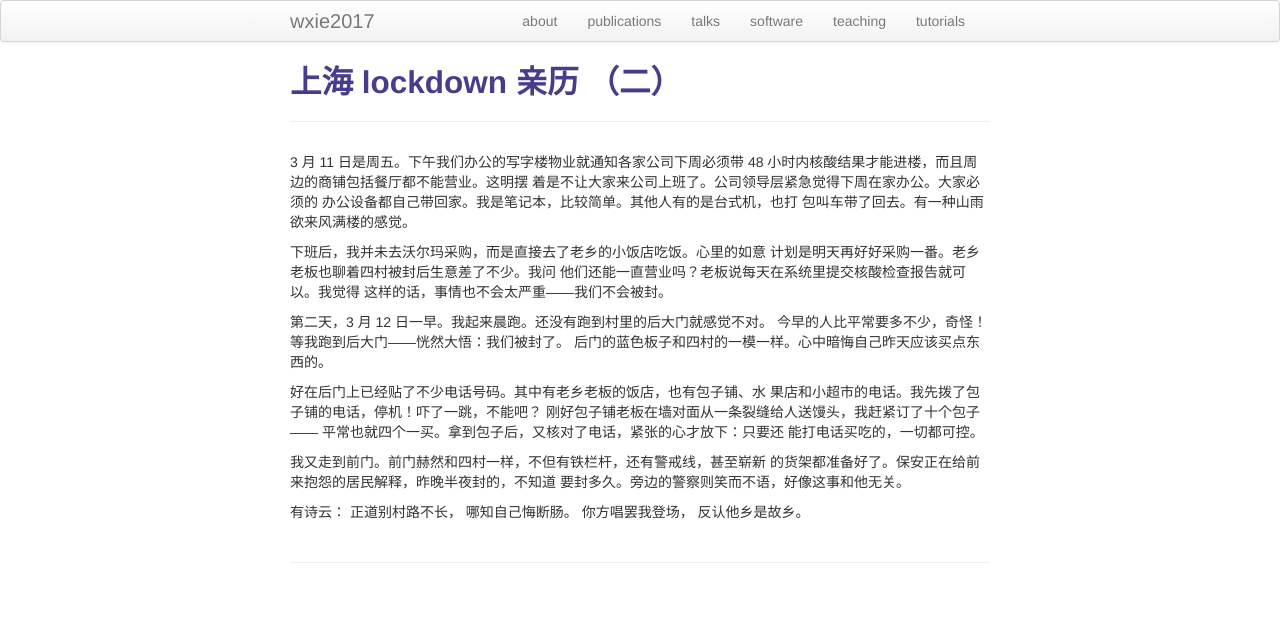
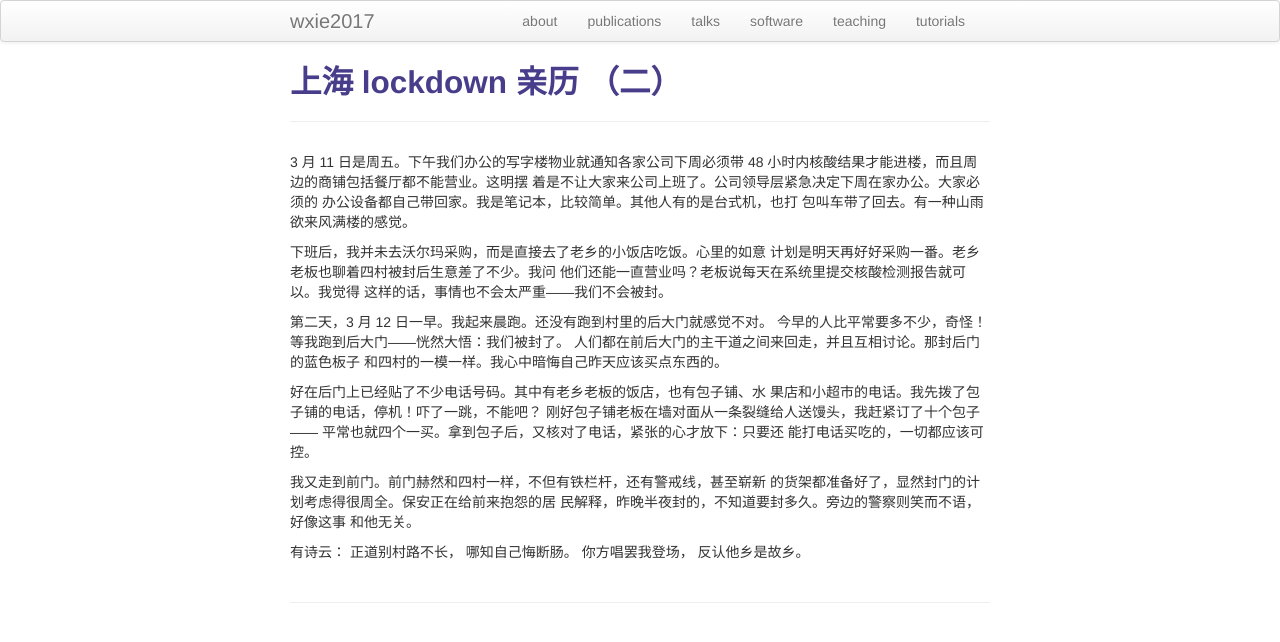
Before and after one commit to wxie2017/wxie2017.github.io, a Jekyll site: the page built from pages/article/上海-lockdown-亲历-2.md, in a window 1280 px wide. Shown: the top 642 px of the page. Built offline with Jekyll 4.4.1, drawn with Linux system fonts in a browser that asks for light colours.

Commit message:
correct a few errors

```diff
--- a/pages/article/上海-lockdown-亲历-2.md
+++ b/pages/article/上海-lockdown-亲历-2.md
@@ -7,28 +7,30 @@ description: thought on 2022-03-12
 
 3 月 11 日是周五。下午我们办公的写字楼物业就通知各家公司下周必须带
 48 小时内核酸结果才能进楼，而且周边的商铺包括餐厅都不能营业。这明摆
-着是不让大家来公司上班了。公司领导层紧急觉得下周在家办公。大家必须的
+着是不让大家来公司上班了。公司领导层紧急决定下周在家办公。大家必须的
 办公设备都自己带回家。我是笔记本，比较简单。其他人有的是台式机，也打
 包叫车带了回去。有一种山雨欲来风满楼的感觉。
 
 下班后，我并未去沃尔玛采购，而是直接去了老乡的小饭店吃饭。心里的如意
 计划是明天再好好采购一番。老乡老板也聊着四村被封后生意差了不少。我问
-他们还能一直营业吗？老板说每天在系统里提交核酸检查报告就可以。我觉得
+他们还能一直营业吗？老板说每天在系统里提交核酸检测报告就可以。我觉得
 这样的话，事情也不会太严重——我们不会被封。
 
 第二天，3 月 12 日一早。我起来晨跑。还没有跑到村里的后大门就感觉不对。
 今早的人比平常要多不少，奇怪！等我跑到后大门——恍然大悟：我们被封了。
-后门的蓝色板子和四村的一模一样。心中暗悔自己昨天应该买点东西的。
+人们都在前后大门的主干道之间来回走，并且互相讨论。那封后门的蓝色板子
+和四村的一模一样。我心中暗悔自己昨天应该买点东西的。
 
 好在后门上已经贴了不少电话号码。其中有老乡老板的饭店，也有包子铺、水
 果店和小超市的电话。我先拨了包子铺的电话，停机！吓了一跳，不能吧？
 刚好包子铺老板在墙对面从一条裂缝给人送馒头，我赶紧订了十个包子——
 平常也就四个一买。拿到包子后，又核对了电话，紧张的心才放下：只要还
-能打电话买吃的，一切都可控。
+能打电话买吃的，一切都应该可控。
 
 我又走到前门。前门赫然和四村一样，不但有铁栏杆，还有警戒线，甚至崭新
-的货架都准备好了。保安正在给前来抱怨的居民解释，昨晚半夜封的，不知道
-要封多久。旁边的警察则笑而不语，好像这事和他无关。
+的货架都准备好了，显然封门的计划考虑得很周全。保安正在给前来抱怨的居
+民解释，昨晚半夜封的，不知道要封多久。旁边的警察则笑而不语，好像这事
+和他无关。
 
 有诗云：
 正道别村路不长，
```
